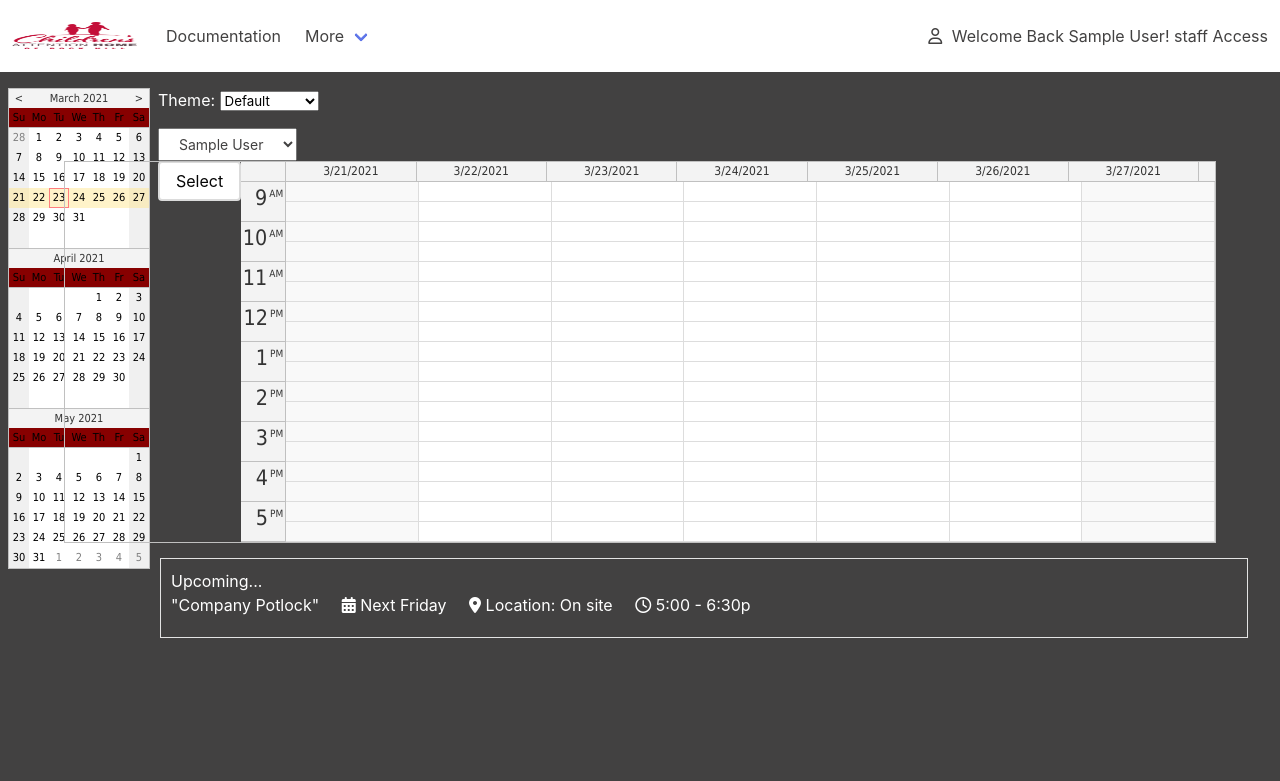
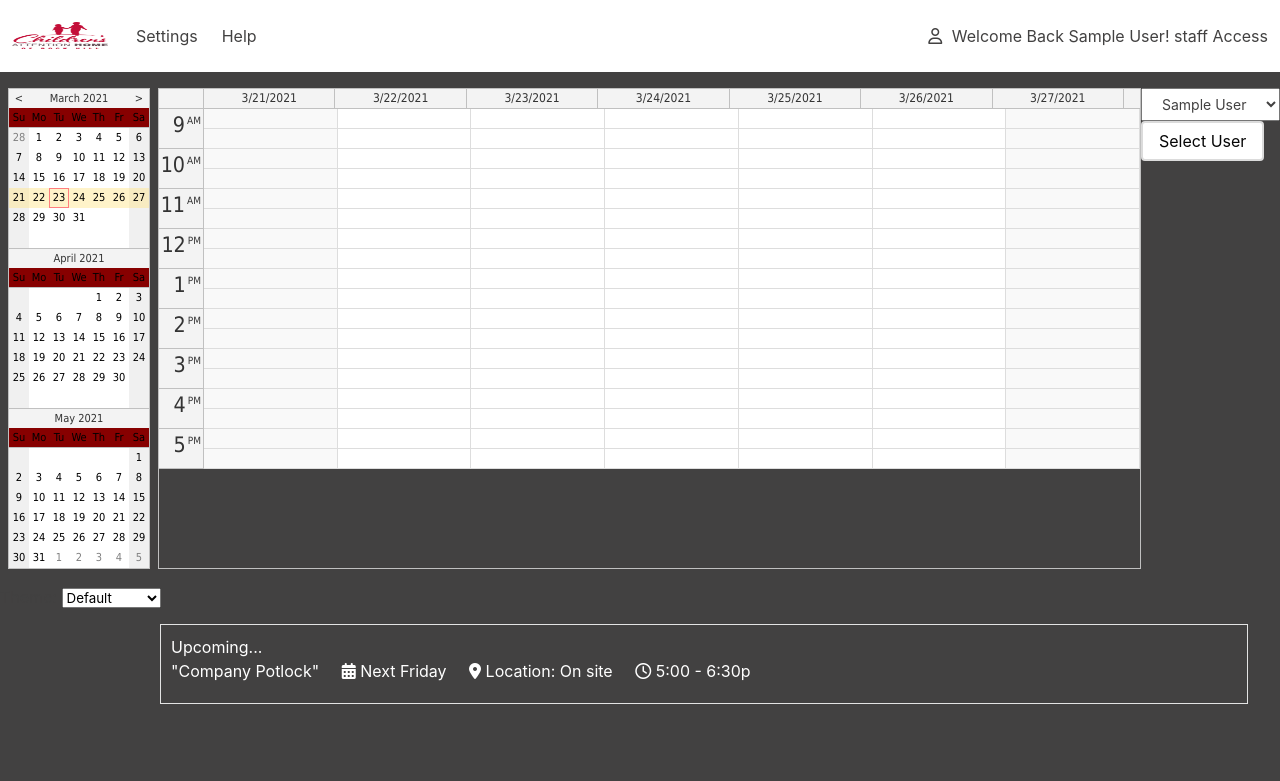
Before and after one commit to brownw15/RHCAH2021, a PHP site: page /home.php in a window 1280 px wide. Shown: the top 781 px of the page. Run offline with PHP 8.4, Linux system fonts and the light colour scheme; the visitor is signed in with stand-in values (Sample User, id 1); tables that the repository leaves empty or names only in its code hold one stand-in row (values such as "Sample post"); some libraries are stand-ins or nearby versions.

Commit message:
More changes made

```diff
--- a/calendar/home.php
+++ b/calendar/home.php
@@ -37,7 +37,7 @@
     <nav class="navbar" role="navigation" aria-label="main navigation">
         <div class="navbar-brand">
             <a class="navbar-item" href="home.php">
-            <img src="./media/images/logo.png" width="130 " height="150">
+            <img src="./media/images/logo.png" id="navlogo" width="100" height="200">
             </a>
             <a role="button" class="navbar-burger" aria-label="menu" aria-expanded="false" data-target="navbarBasicExample">
             <span aria-hidden="true"></span>
@@ -49,32 +49,13 @@
             <div class="navbar-start">
 
             <a class="navbar-item">
-                Documentation
-            </a>
-
-            <div class="navbar-item has-dropdown is-hoverable">
-                <a class="navbar-link">
-                More
-                </a>
-
-                <div class="navbar-dropdown">
-                <a class="navbar-item">
-                    About
+               Settings
             </a>
             <a class="navbar-item">
-                    Jobs
-                </a>
-                <a class="navbar-item">
-                    Contact
-                </a>
-                <hr class="navbar-divider">
-                <a class="navbar-item">
-                    Report an issue
+               Help
             </a>
             </div>
         </div>
-        </div>
-
             <div class="navbar-end">
             <div class="navbar-item">
                 <div class="user">
@@ -88,34 +69,17 @@
 
     </nav>
 
-    <div class="main has-text-white my-4">
+    <div class="main has-text-white my-4" style="display:flex">
         <div class="calendar-widget mx-2">
             <div id="nav"> </div>
         </div>
-
-        <div class="dropdown container">
-        <!-- Include themes -->
-            <div>
-                <h3> Theme: <select id="theme"> </h3>
-                <div class="dropdown-menu" id="dropdown-menu1" role="menu">
-                    <div class="dropdown-content">
-                        <option value="calendar_default">Default</option>
-                        <option value="calendar_white">White</option>
-                        <option value="calendar_g">Google-Like</option>
-                        <option value="calendar_green">Green</option>
-                        <option value="calendar_traditional">Traditional</option>
-                        <option value="calendar_transparent">Transparent</option>
-                        </select>
-                    </div>
-                </div>
-            </div>
-
-            <div>
+        <div class="container calender" id="dp"></div>
+        <div class="selectchild">
             <?php
             //$mysqli = NEW MySqli('localhost','root','','testforcalendar');
             $resultSet = $link->query("SELECT id, firstname, lastname FROM account");
             ?>
-            <div class="selectchild">
+                <div>
                     <form method="post">
 
                     <select class="dropdown-item" id="childMenu" name ="childMenu" value="Select User">
@@ -135,22 +99,36 @@
                             }
                         ?>
                     </select>
-            <input class="button" type="submit" value="Select" style="float:left;"/>
+                    <input class="button block" type="submit" value="Select User" style="float:left;"/>
                     </form>
                 </div>
             </div>
         </div>
-        <!-- Placeholder for daypilot lite calendar widget -->
-        <div class="container calender" id="dp"></div>
+        <div class="dropdown container">
+        <!-- Include themes -->
+            <div>
+                <h3> Theme: <select id="theme"> </h3>
+                <div class="dropdown-menu" id="dropdown-menu1" role="menu">
+                    <div class="dropdown-content">
+                        <option value="calendar_default">Default</option>
+                        <option value="calendar_white">White</option>
+                        <option value="calendar_g">Google-Like</option>
+                        <option value="calendar_green">Green</option>
+                        <option value="calendar_traditional">Traditional</option>
+                        <option value="calendar_transparent">Transparent</option>
+                        </select>
+                    </div>
+                </div>
+            </div>
+        </div>
+
 
         <div class="Upcoming has-text-white" style="margin-top: 15px; margin-left: 160px; width: 85%; border: .7px solid #e3e3e3; height: 80px; padding: 10px">
             <h1>Upcoming...</h1>
             "Company Potlock" &nbsp; &nbsp; <i class="fa fa-calendar" aria-hidden="true"></i> Next Friday  &nbsp; &nbsp; <i class="fa fa-map-marker" aria-hidden="true"></i> Location: On site
             &nbsp; &nbsp; <i class="fa fa-clock-o" aria-hidden="true"></i> 5:00 - 6:30p
         </div>
-    </div>
 
-    <div class="clear">
     </div>
     <script type="text/javascript">
         //get access type
--- a/calendar/media/sass/styles.scss
+++ b/calendar/media/sass/styles.scss
@@ -97,5 +97,11 @@ $input-shadow: none;
   opacity: 1;
 }
 
+#navlogo{
+    height: 80%;
+    width: 90%;
+
+}
+
 @import "../bulma/sass/utilities/_all.sass";
 @import "../bulma/bulma.sass";
```
Also changed, not shown: calendar/media/css/styles.css, 1 other file. Lines whose indentation alone changed are shown as unchanged.
